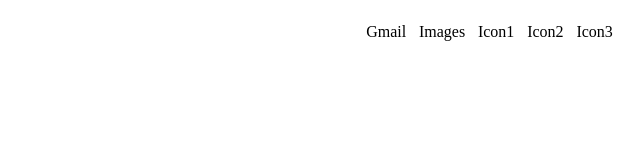
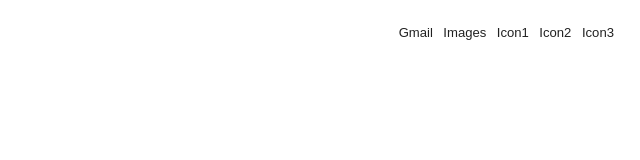
Before and after one commit to nedbro/googlehomepage, a plain HTML site: page index.html in a window 1280 px wide. Shown: the whole page, without its empty margins (640-1280 px from the left). Drawn offline with Linux system fonts and the light colour scheme.

Commit message:
Top navbar font styling

```diff
--- a/styles/navbar.css
+++ b/styles/navbar.css
@@ -3,7 +3,11 @@ li {
 }
 li a {
     float:right;
-    margin: 1.5em 0.4em;
+    margin: 2em 0.4em;
+
+    font-family: arial,sans-serif;
+    font-size: 0.82em;
+    color:rgba(0,0,0,0.87);
 }
 
 #top-navbar {
```
